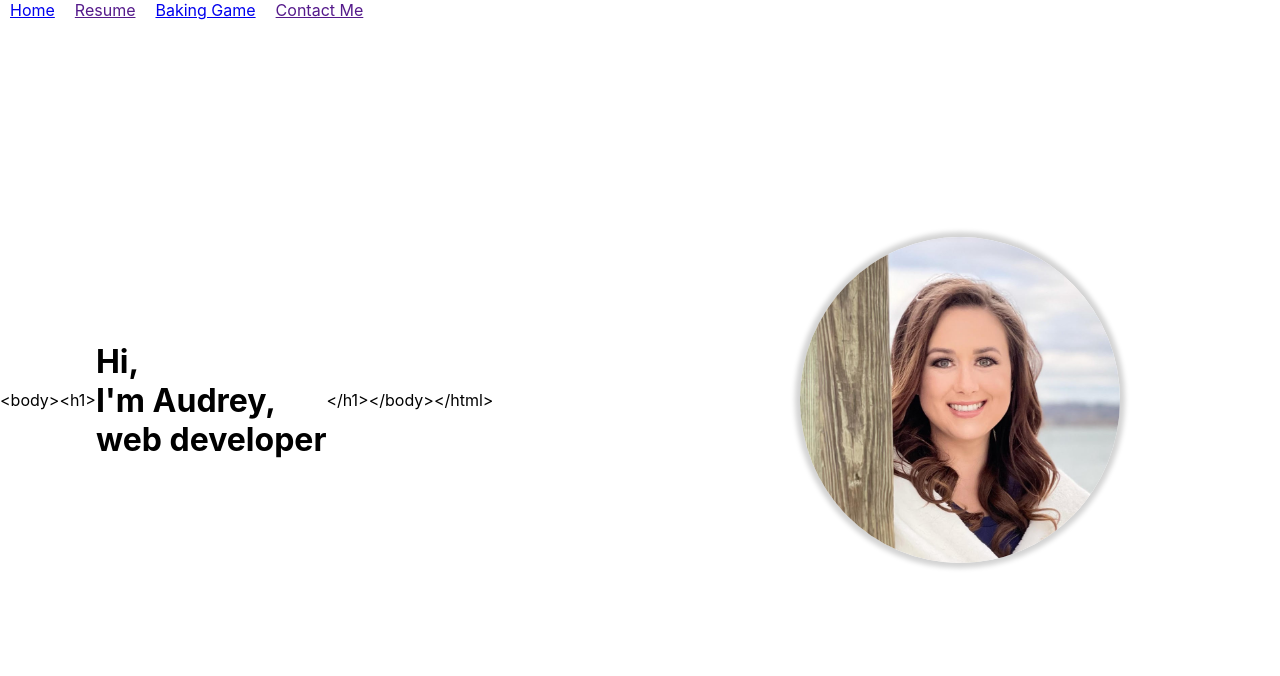
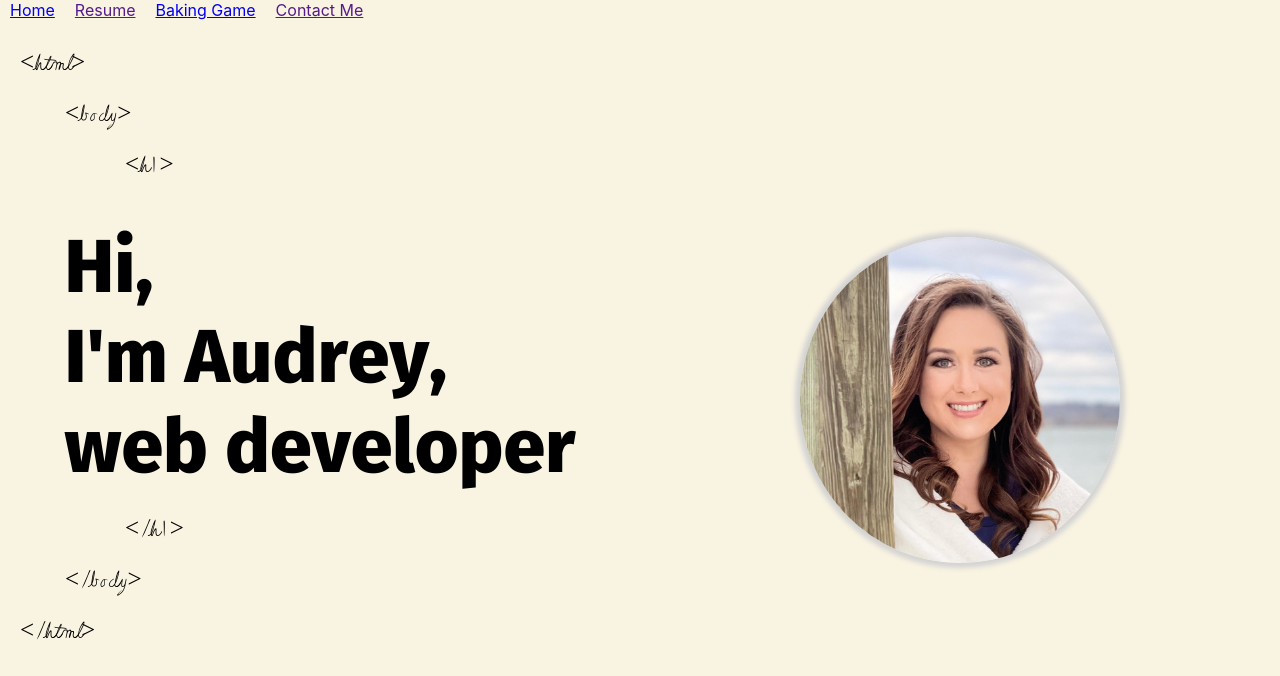
Before and after one commit to audreywrong/personalwebsite-react, a React (Create React App) app in the folder my-app/: page / in a window 1280 px wide. Shown: the top 676 px of the page. Built offline with nearby package versions, Linux system fonts and the light colour scheme.

Commit message:
css improvements

```diff
--- a/my-app/src/features/homepage/Homepage.css
+++ b/my-app/src/features/homepage/Homepage.css
@@ -1,9 +1,30 @@
+body {
+  background-color: rgba(245, 232, 196, 0.5);
+}
+
+.blast {
+  font-family: 'FiraSans-ExtraBold';
+  font-size: 75px;
+  display: inline-block;
+}
+
 .column {
   align-items: center;
   display: flex;
   height: 100vh;
   min-height: 200px;
   width: 50%;
+}
+
+@font-face {
+  font-family: Farewell;
+  src: url('farewell.ttf');
+  font-weight: normal;
+}
+
+@font-face {
+  font-family: FiraSans-ExtraBold;
+  src: url('FiraSans-ExtraBold.ttf');
 }
 
 .headshot {
@@ -18,6 +39,43 @@
   box-shadow: 0px 0px 5px 5px grey;
 }
 
+.left-column {
+  flex-direction: column;
+  margin: 3rem 0;
+}
+
+.tag {
+  font-family: 'Farewell';
+  font-size: 25px;
+  margin: 0 auto 20px 20px;
+}
+
+.margin-left-65 {
+  margin-left: 65px;
+}
+
+.margin-left-125 {
+  margin-left: 125px;
+}
+
+.blast:hover {
+  animation: wiggle 1s infinite;
+  animation-timing-function: linear;
+  color: grey;
+}
+
+@keyframes wiggle {
+  0% {
+    transform: translate(2px, 0);
+  }
+  50% {
+    transform: translate(-2px, 0);
+  }
+  100% {
+    transform: translate(2px, 0);
+  }
+}
+
 .row {
   display: flex;
   margin: 0 auto;
--- a/my-app/src/features/homepage/Homepage.jsx
+++ b/my-app/src/features/homepage/Homepage.jsx
@@ -5,9 +5,10 @@ import headshot from '../../images/headshot.jpg';
 function Homepage() {
   return (
     <div class="row">
-      <div class="column">
-        <p>{'<body>'}</p>
-        <p>{'<h1>'}</p>
+      <div class="column left-column">
+        <p class="tag">{'<html>'}</p>
+        <p class="tag margin-left-65">{'<body>'}</p>
+        <p class="tag margin-left-125">{'<h1>'}</p>
         <h1>
           <span class="blast" aria-hidden="true">
             H
@@ -88,11 +89,11 @@ function Homepage() {
             r
           </span>
         </h1>
-        <p>{'</h1>'}</p>
-        <p>{'</body>'}</p>
-        <p>{'</html>'}</p>
+        <p class="tag margin-left-125">{'</h1>'}</p>
+        <p class="tag margin-left-65">{'</body>'}</p>
+        <p class="tag">{'</html>'}</p>
       </div>
-      <div class="column">
+      <div class="column right-column">
         <img src={headshot} alt="Headshot" className="headshot" />
       </div>
     </div>
```
Also changed, not shown: my-app/src/features/homepage/FiraSans-ExtraBold.ttf (added), my-app/src/features/homepage/farewell.ttf (added).
